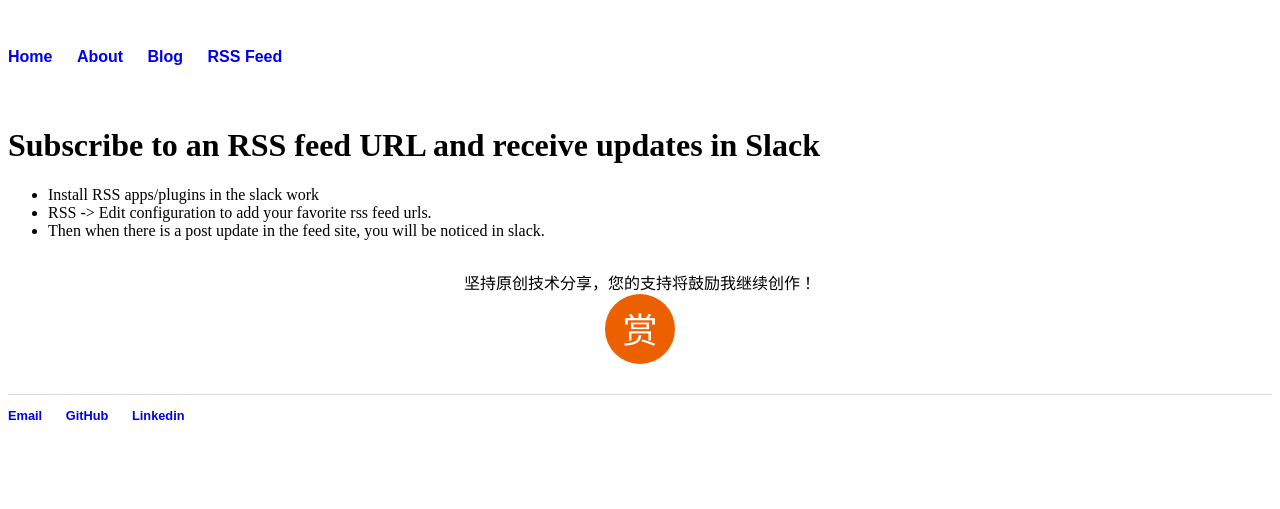
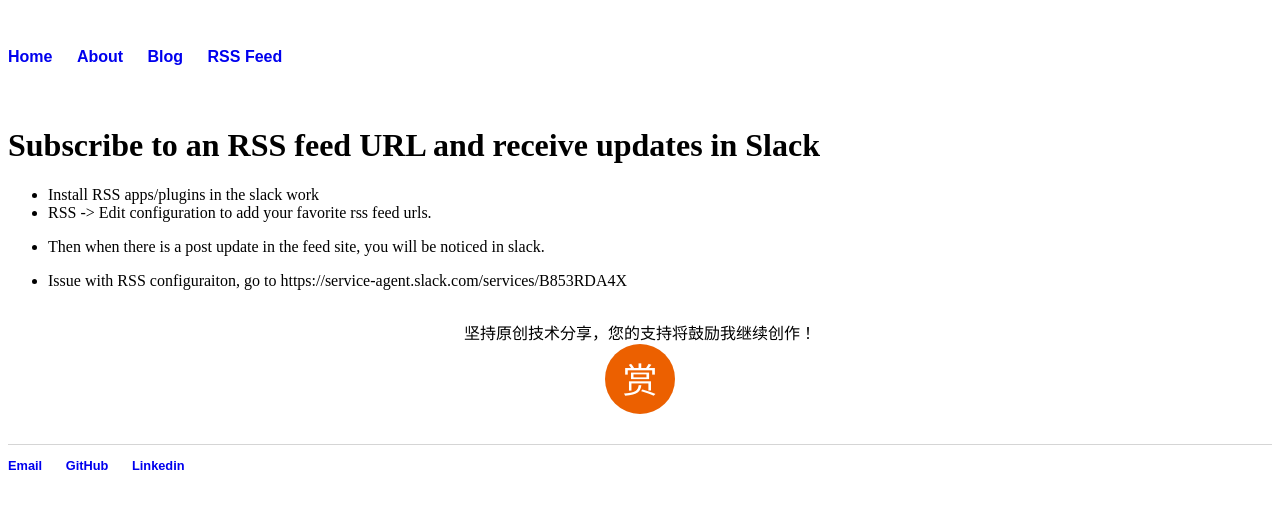
Before and after one commit to liuning0820/liuning0820.github.io, a Jekyll site: the page built from _posts/2017-11-22-chatOps-with-slack.md, in a window 1280 px wide. Shown: the top 509 px of the page. Built offline with Jekyll 4.4.1, drawn with Linux system fonts in a browser that asks for light colours; our own code applies the rules of GitHub Pages for plain Markdown files.

Commit message:
update a bit

```diff
--- a/_posts/2017-11-22-chatOps-with-slack.md
+++ b/_posts/2017-11-22-chatOps-with-slack.md
@@ -4,3 +4,5 @@ Subscribe to an RSS feed URL and receive updates in Slack
 * Install RSS apps/plugins in the slack work
 * RSS -> Edit configuration to add your favorite rss feed urls.
 * Then when there is a post update in the feed site, you will be noticed in slack.
+
+* Issue with RSS configuraiton, go to https://service-agent.slack.com/services/B853RDA4X
```
